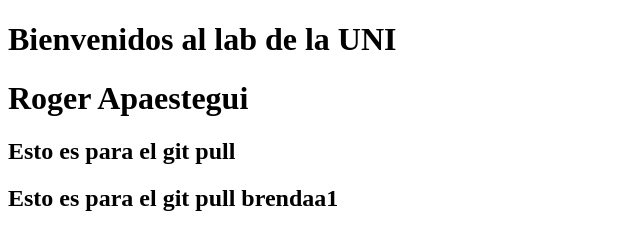
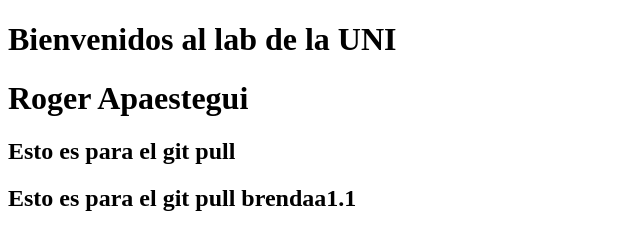
Before and after one commit to eduardoorm/workshop-git-github, a plain HTML site: page index.html in a window 1280 px wide. Shown: the full height of the page, 0-640 px from the left. Drawn offline with Linux system fonts and the light colour scheme.

Commit message:
pull cambios

```diff
--- a/index.html
+++ b/index.html
@@ -10,6 +10,6 @@
     <h1> Roger Apaestegui</h1>
 
     <h2>Esto es para el git pull</h2>
-    <h2>Esto es para el git pull brendaa1</h2>
+    <h2>Esto es para el git pull brendaa1.1</h2>
 </body>
 </html>
```
